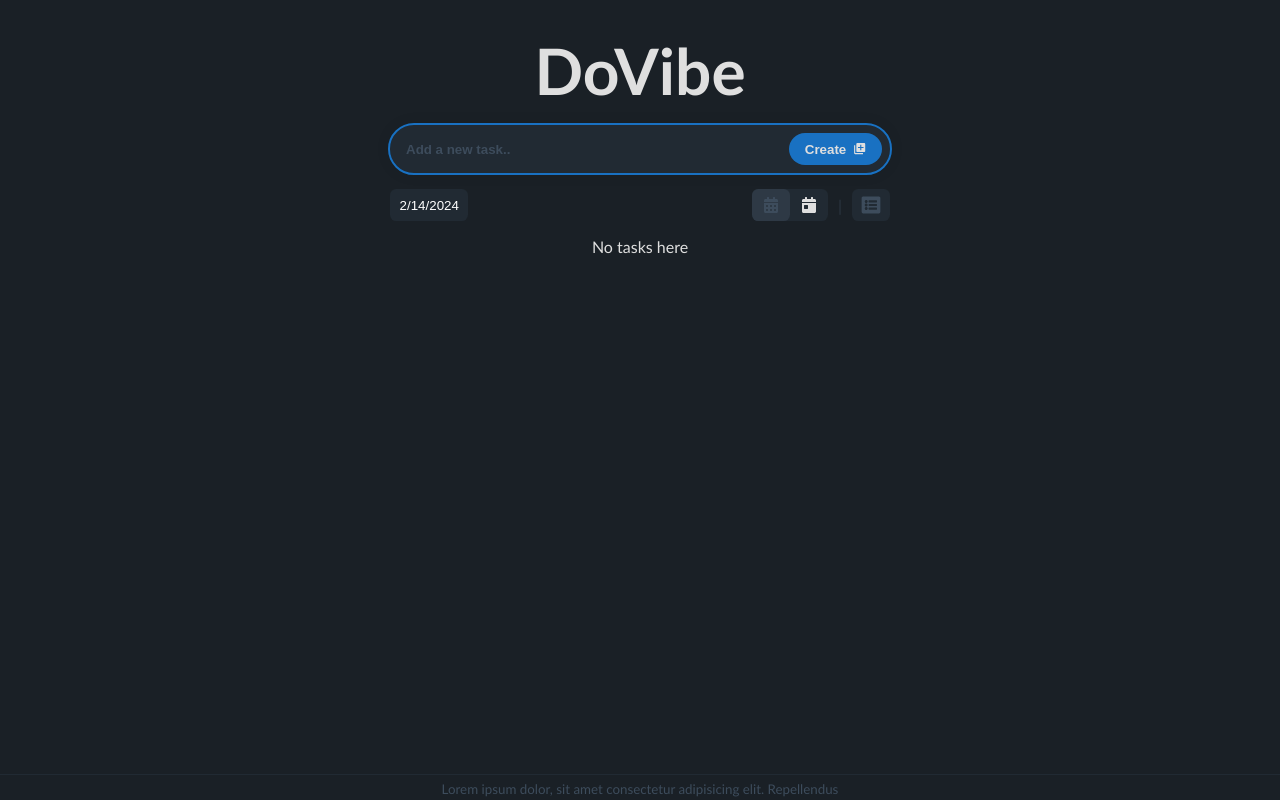
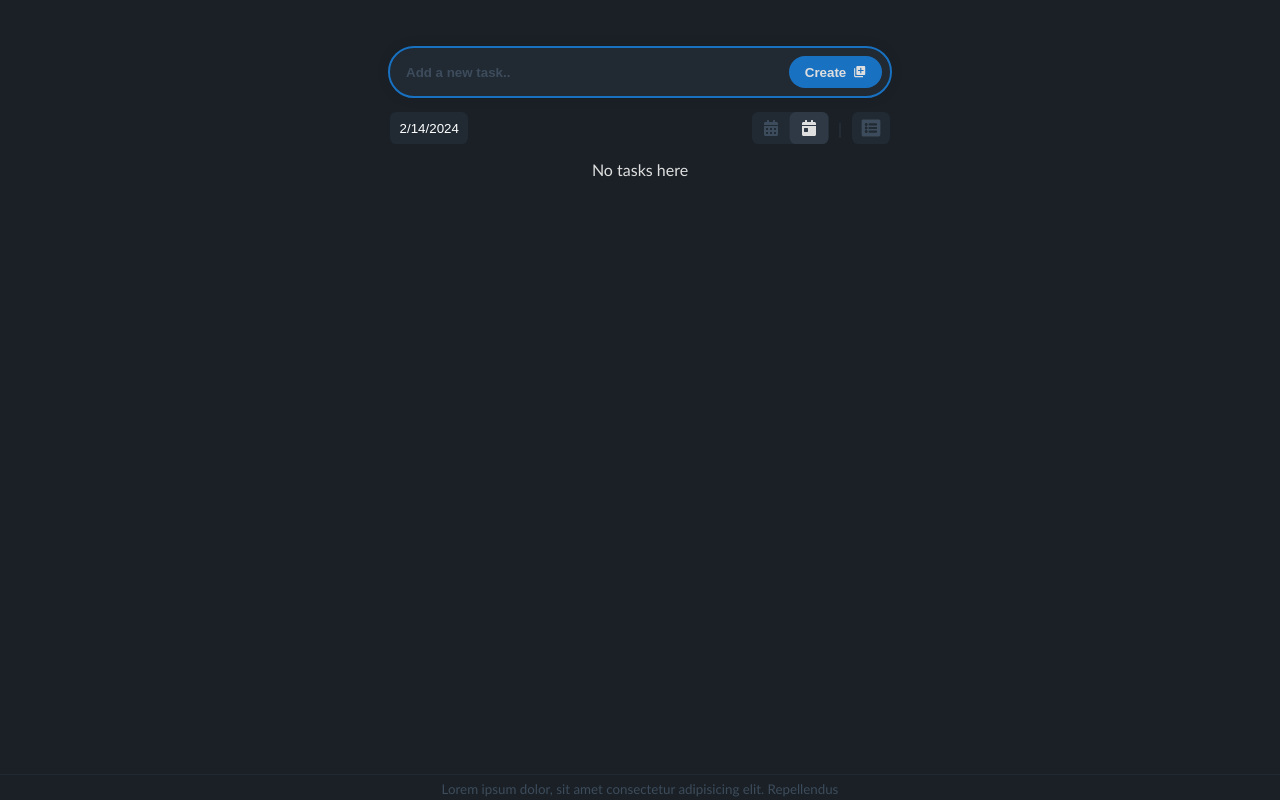
Before and after one commit to iNikAnn/DoVibe, a React (Create React App) app: page / in a window 1280 px wide. Built offline with nearby package versions, Linux system fonts and the light colour scheme; the HTML template or start-up script is replaced by a standard one.

Commit message:
Fix: Animation issue with todo view mode switch buttons

```diff
--- a/src/components/FiltersBar.jsx
+++ b/src/components/FiltersBar.jsx
@@ -40,7 +40,6 @@ function FiltersBar({ todos, initialDate, onChangeViewMode, setOnlyUncompleted,
 
 			<fieldset className={styles.fieldset}>
 				<div className={styles.viewModeWrapper}>
-					<Tooltip text="Show all todos">
 					<input
 						className={styles.inputAll}
 						type="radio"
@@ -49,13 +48,13 @@ function FiltersBar({ todos, initialDate, onChangeViewMode, setOnlyUncompleted,
 						onChange={() => onChangeViewMode('')}
 						checked={initialDate ? false : true}
 					/>
+					<Tooltip text="Show all todos">
 						<label className={styles.viewModeLabel} htmlFor="all">
 							{/* <span>All</span> */}
 							<FaCalendarAlt />
 						</label>
 					</Tooltip>
 
-					<Tooltip text="Show todos for the day">
 					<input
 						className={styles.inputToday}
 						type="radio"
@@ -64,6 +63,7 @@ function FiltersBar({ todos, initialDate, onChangeViewMode, setOnlyUncompleted,
 						onChange={() => onChangeViewMode(new Date())}
 						checked={initialDate ? true : false}
 					/>
+					<Tooltip text="Show todos for the day">
 						<label className={styles.viewModeLabel} htmlFor="oneDay">
 							{/* <span>Day</span> */}
 							<FaCalendarDay />
--- a/src/components/TodoApp.jsx
+++ b/src/components/TodoApp.jsx
@@ -181,7 +181,7 @@ function TodoApp() {
 
 	return (
 		<div className={styles.todoApp}>
-			<h1>DoVibe</h1>
+			{/* <h1>DoVibe</h1> */}
 
 			<InputBar
 				inputBarRef={inputBarRef}
--- a/src/components/Tooltip.jsx
+++ b/src/components/Tooltip.jsx
@@ -1,5 +1,7 @@
+import styles from '../css/Tooltip.module.css';
+
+// react
 import { useEffect, useRef, useState } from 'react';
-import styles from '../css/Tooltip.module.css';
 
 function Tooltip({ text, children }) {
 	const parentRef = useRef(null);
--- a/src/css/FiltersBar.module.css
+++ b/src/css/FiltersBar.module.css
@@ -83,7 +83,8 @@
 	color: var(--text-color-primary);
 }
 
-.fieldset input:checked + .viewModeLabel {
+/* .fieldset input:checked + .viewModeLabel { */
+.fieldset input:checked + div {
 	color: var(--text-color-primary);
 }
 
--- a/src/css/Tooltip.module.css
+++ b/src/css/Tooltip.module.css
@@ -9,6 +9,7 @@
 	opacity: 0;
 	transition: opacity 0.3s ease;
 	pointer-events: none;
+	z-index: 99;
 }
 
 .visible {
```
Lines whose indentation alone changed are shown as unchanged.
